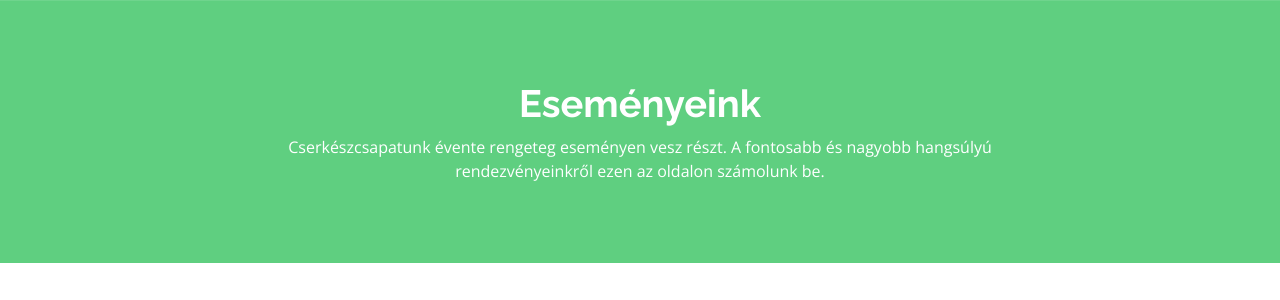
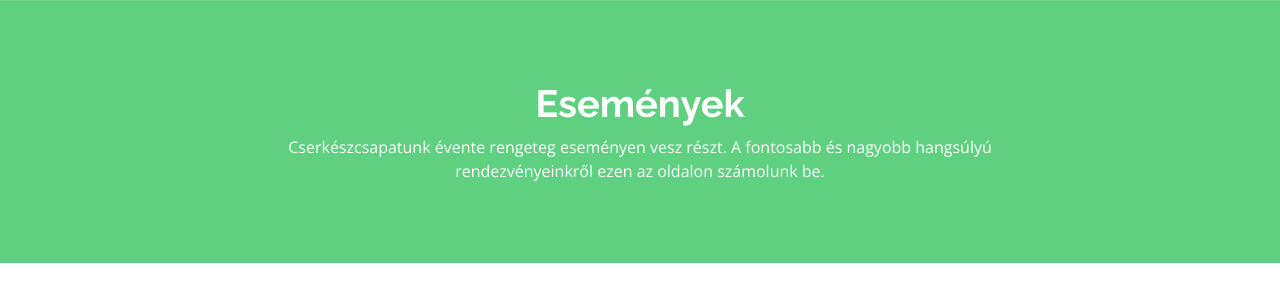
Before and after one commit to Korboncnok/v2-szent-imre-web, a PHP site: page /esemenyek in a window 1280 px wide. Shown: the part 90-390 px from the top of the page. Run offline with PHP 8.4, Linux system fonts and the light colour scheme.

Commit message:
Update esemenyek.php

```diff
--- a/esemenyek.php
+++ b/esemenyek.php
@@ -52,7 +52,7 @@
         <div class="container">
           <div class="row d-flex justify-content-center text-center">
             <div class="col-lg-8">
-              <h1>Eseményeink</h1>
+              <h1>Események</h1>
               <p class="mb-0">Cserkészcsapatunk évente rengeteg eseményen vesz részt. A fontosabb és nagyobb hangsúlyú rendezvényeinkről ezen az oldalon számolunk be.</p>
             </div>
           </div>
```
